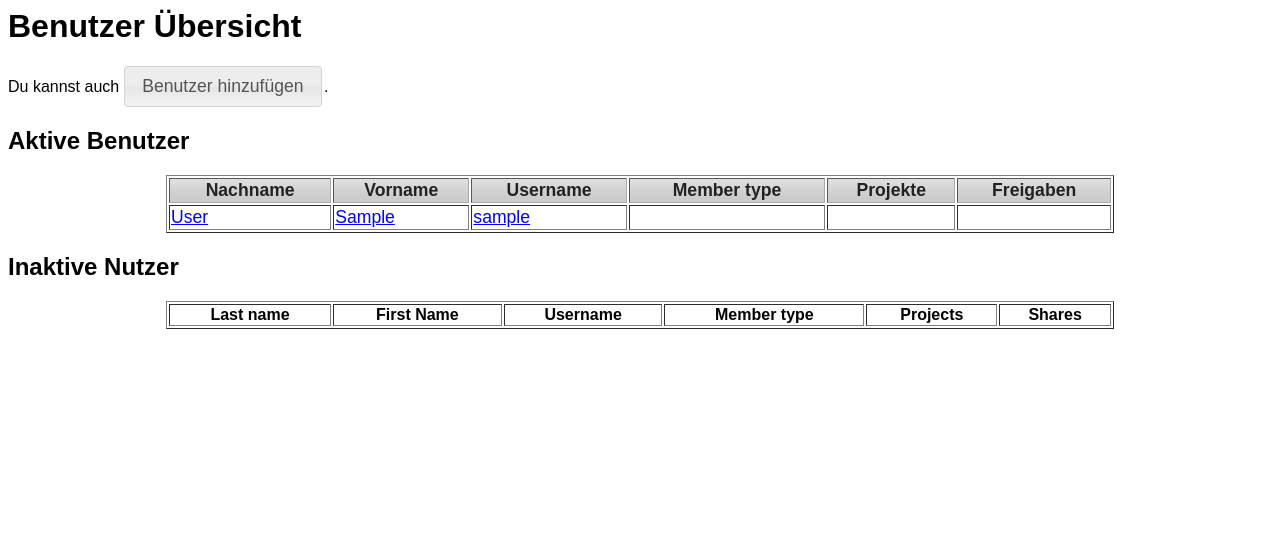
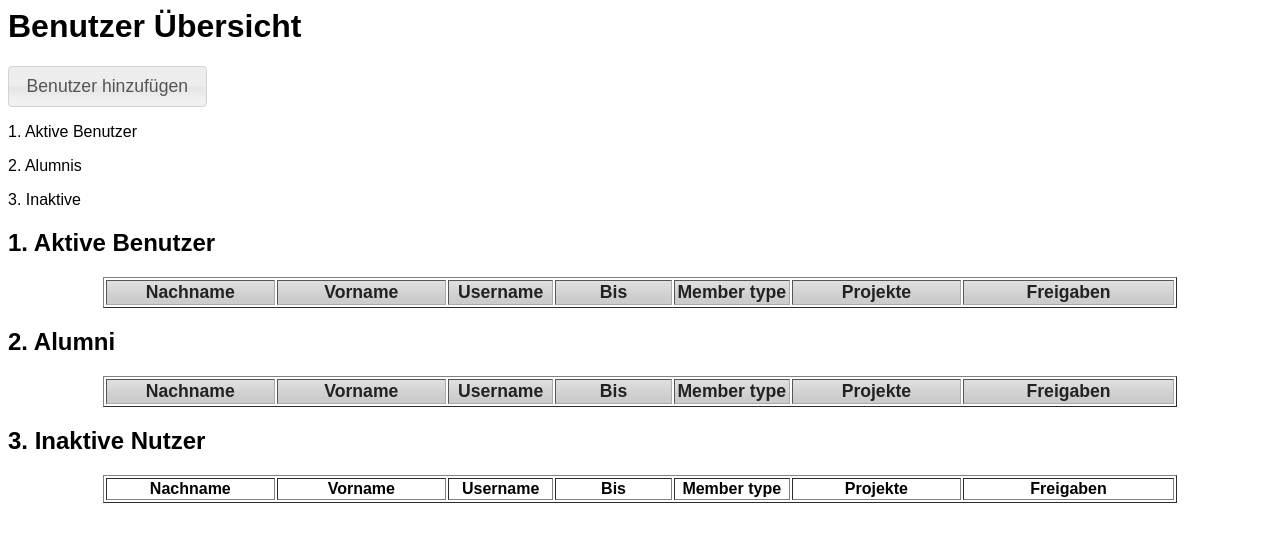
Before and after one commit to simeonfelis/apache_admin, a Django app: template templates/overview_users.html in a window 1280 px wide. Shown: the top 542 px of the page. Run offline with Django 3.2, Linux system fonts and the light colour scheme; the template is opened without the code that fills it: values that come from a table or form of the project are taken from there, others are empty; the visitor is signed in with stand-in values (Sample User, id 1); data comes from the database, SQL or seed files in the repository; parts of the project's set-up code (start-up, migrations or seed data) failed here and were passed over.

Commit message:
Various fixes and features for alumni:   *  Only show alumni in projects where 'allow_alumni' is True   *  Don't allow access for alumni to projects with 'allow_alumni' = False, even if alumni is member of project   *  Avoid double entry in passwd.dav for alumni member   *  Show groups in usermod after when user was just created   *  Extra table for alumni in overview/users

```diff
--- a/las3/persondb/forms.py
+++ b/las3/persondb/forms.py
@@ -83,7 +83,10 @@ class ProjectModForm(forms.ModelForm):
         self.fields['start']           = forms.DateField(widget=forms.TextInput(attrs = {'class':'date'}))
         self.fields['end']             = forms.DateField(widget=forms.TextInput(attrs = {'class':'date'}))
         if self.member.user in Group.objects.filter(name="Gods")[0].user_set.all():
-            self.fields['members'].queryset = Member.objects.all()
+            if self.instance.allow_alumni:
+                self.fields['members'].queryset = Member.objects.all()
+            else:
+                self.fields['members'].queryset = Member.objects.exclude(member_type='alumni')
         elif self.instance.pub_mem == True:
             self.fields['members'].queryset = Member.objects.filter(projects = self.instance)
         else:
--- a/templates/overview_users.html
+++ b/templates/overview_users.html
@@ -12,61 +12,56 @@
 
         <h1>Benutzer Übersicht</h1>
 
-        <p>Du kannst auch <a class="button" href="{% url home %}useradd">Benutzer hinzufügen</a>.</p>
+        <p><a class="button" href="{% url home %}useradd">Benutzer hinzufügen</a></p>
+        <p>1. Aktive Benutzer</p>
+        <p>2. Alumnis</p>
+        <p>3. Inaktive</p>
 
         {% if users %}
 
-        <h2>Aktive Benutzer</h2>
+        <h2>1. Aktive Benutzer</h2>
 
-        <table align="center" border="1" width="75%" class="ui-widget" >
+        <table align="center" border="1" width="85%" class="ui-widget" >
             <thead>
             <tr class="ui-widget-header">
-                <th>Nachname</th><th>Vorname</th><th>Username</th><th>Member type</th><th>Projekte</th><th>Freigaben</th>
+                <th width="16%">Nachname</th><th width="16%">Vorname</th><th width="10%">Username</th><th width="11%">Bis</th><th width="11%">Member type</th><th>Projekte</th><th width="20%">Freigaben</th>
+            </tr>
+            </thead>
+            <tbody class="ui-widget-content">
+                {% for u in users|dictsort:"last_name" %} {% if u.is_active and u.member_set.all|length > 0 and not u.member_set.all.0.member_type == "alumni" %}
+                {# all active users, no alumnis, and make sure that no django-only-users (from django User class) are displayed #}
+                    {% include "user_tablerow.html" %}
+                {% endif %}{# u.is_active #}
+                {% endfor %}
+            </tbody>
+        </table>
+
+        <h2>2. Alumni</h2>
+        <table align="center" border="1" width="85%" class="ui-widget" >
+            <thead>
+            <tr class="ui-widget-header">
+                <th width="16%">Nachname</th><th width="16%">Vorname</th><th width="10%">Username</th><th width="11%">Bis</th><th width="11%">Member type</th><th>Projekte</th><th width="20%">Freigaben</th>
             </tr>
             </thead>
             <tbody class=ui-widget-content">
-            {% for u in users|dictsort:"last_name" %} {% if u.is_active %}
-            <tr>
-                <td><a href="{% url home %}usermod/{{ u.pk }}">{{ u.last_name }}</a></td>
-                <td><a href="{% url home %}usermod/{{ u.pk }}">{{ u.first_name }}</a></td>
-                <td><a href="{% url home %}usermod/{{ u.pk }}">{{ u.username }}</a></td>
-                <td>{{ u.member_set.all.0.get_member_type_display }}</td>
-                <td>{% for project in u.member_set.all.0.projects.all %}
-                    <a href="{% url home %}projectmod/{{ project.pk }}">{{ project.name }}</a><br />
-                    {% endfor %}
-                </td>
-                <td>{% for project in u.member_set.all.0.projects.all %} {% for share in project.shares.all %}
-                    <a href="{% url home %}sharemod/{{ share.pk }}">{{ share }}</a> <br />
-                    {% endfor %} {% endfor %}
-                </td>
-            </tr>
-            {% endif %}
-            {% endfor %}
+                {% for u in users|dictsort:"last_name" %}{% if u.member_set.all.0.member_type == "alumni" %}
+                    {% include "user_tablerow.html" %}
+                {% endif %}{% endfor %}
             </tbody>
         </table>
 
 
-        <h2>Inaktive Nutzer</h2>
-        <table align="center" border="1" width="75%" >
+
+        <h2>3. Inaktive Nutzer</h2>
+        <table align="center" border="1" width="85%" >
             <tr>
-                <th>Last name</th><th>First Name</th><th>Username</th><th>Member type</th><th>Projects</th><th>Shares</th>
+                <th width="16%">Nachname</th><th width="16%">Vorname</th><th width="10%">Username</th><th width="11%">Bis</th><th width="11%">Member type</th><th>Projekte</th><th width="20%">Freigaben</th>
             </tr>
-            {% for u in users %} {% if not u.is_active %}
-            <tr>
-                <td><a href="{% url home %}usermod/{{ u.pk }}">{{ u.last_name }}</a></td>
-                <td><a href="{% url home %}usermod/{{ u.pk }}">{{ u.first_name }}</a></td>
-                <td><a href="{% url home %}usermod/{{ u.pk }}">{{ u.username }}</a></td>
-                <td>{{ u.member_set.all.0.get_member_type_display }}</td>
-                <td>{% for project in u.member_set.all.0.projects.all %}
-                    <a href="{% url home %}projectmod/{{ project.pk }}">{{ project.name }}</a><br />
-                    {% endfor %}
-                </td>
-                <td>{% for project in u.member_set.all.0.projects.all %} {% for share in project.shares.all %}
-                    <a href="{% url home %}sharemod/{{ share.pk }}">{{ share }}</a> <br />
-                    {% endfor %} {% endfor %}
-                </td>
-            </tr>
-            {% endif %} {% endfor %}
+            <tbody class=ui-widget-content">
+                {% for u in users %} {% if not u.is_active and not u.member_set.all.0.member_type == "alumni" %}
+                    {% include "user_tablerow.html" %}
+                {% endif %}{% endfor %}
+            </tbody>
         </table>
 
 
```
Also changed, not shown: las3/persondb/views.py (+29 -16 lines), templates/user_tablerow.html (added, +15 -0 lines).
